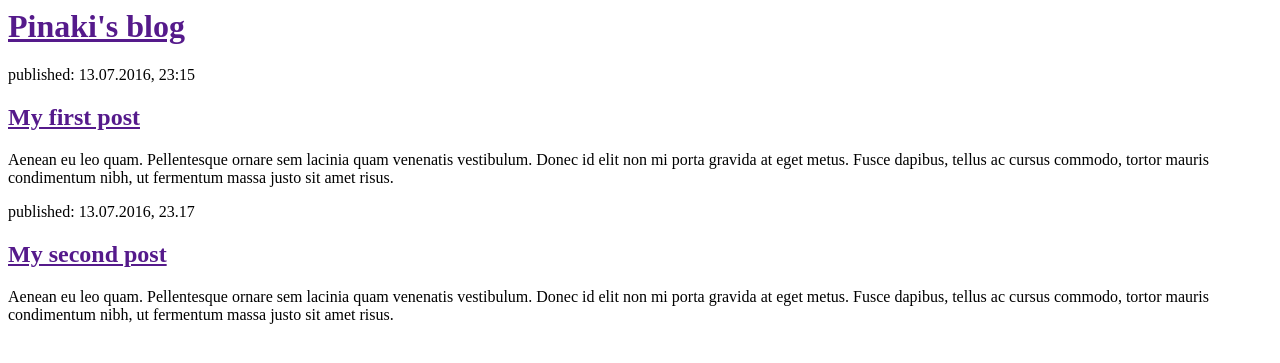
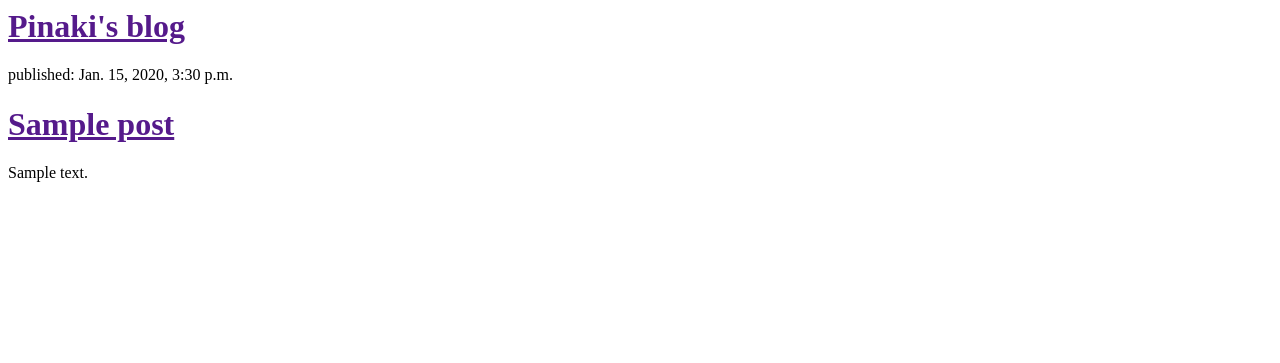
Before and after one commit to pinakisr/my-first-blog, a Django app: template blog/templates/blog/post_list.html in a window 1280 px wide. Shown: the top 363 px of the page. Run offline with Django 3.2, Linux system fonts and the light colour scheme; the template is opened without the code that fills it: values that come from a table or form of the project are taken from there, others are empty; tables that the repository leaves empty hold one stand-in row (values such as "Sample post").

Commit message:
Modified template to display post from database.

```diff
--- a/blog/templates/blog/post_list.html
+++ b/blog/templates/blog/post_list.html
@@ -6,17 +6,12 @@
   <div>
     <h1><a href="">Pinaki's blog</a><h1>
     </div>
+    {% for post in posts %}
     <div>
-      <p>published: 13.07.2016, 23:15</p>
-      <h2><a href="">My first post</a></h2>
-      <p>Aenean eu leo quam. Pellentesque ornare sem lacinia quam venenatis vestibulum. Donec id elit non mi porta gravida at eget metus. Fusce dapibus, tellus ac cursus commodo, tortor mauris condimentum nibh, ut fermentum massa justo sit amet risus.</p>
-    </div>
-
-    <div>
-      <p>published: 13.07.2016, 23.17</p>
-      <h2><a href="">My second post</a></h2>
-      <p>Aenean eu leo quam. Pellentesque ornare sem lacinia quam venenatis vestibulum. Donec id elit non mi porta gravida at eget metus. Fusce dapibus, tellus ac cursus commodo, tortor mauris condimentum nibh, ut fermentum massa justo sit amet risus.</p>
-    </div>
+      <p>published: {{ post.published_date }}</p>
+      <h1><a href="">{{ post.title }}</a></h1>
+      <p>{{ post.text|linebreaksbr }}</p>
+      {% endfor %}
 
     </body>
 </html>
--- a/blog/views.py
+++ b/blog/views.py
@@ -1,6 +1,9 @@
 from django.shortcuts import render
+from .models import Post
+from django.utils import timezone
 
 # Create your views here.
 
 def post_list(request):
-    return render(request, 'blog/post_list.html', {})
+    posts = Post.objects.filter(published_date__lte=timezone.now()).order_by('published_date')
+    return render(request, 'blog/post_list.html', {'posts' : posts})
```
